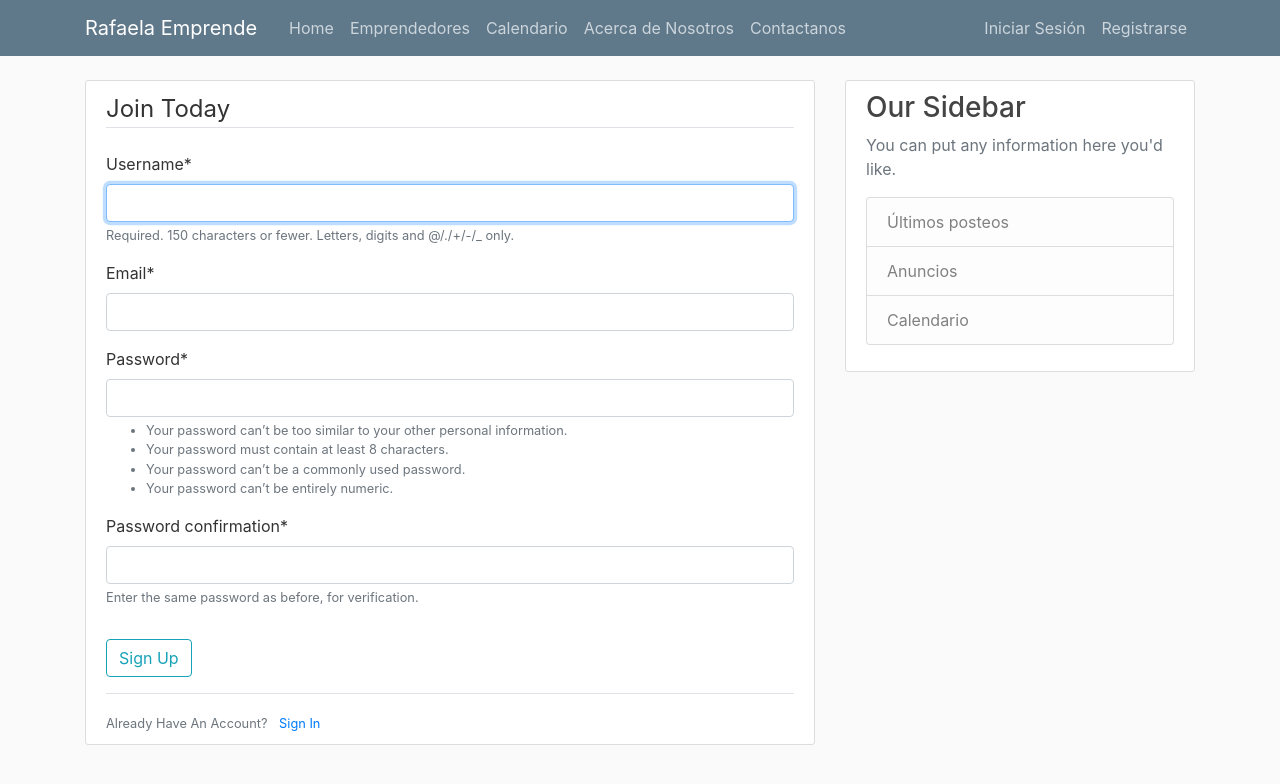
After one commit to FlorenciaGiay/TP_IW_Cassina_Cominotti_Giay_Knoll, a Django app: page /register/ in a window 1280 px wide. The commit adds this page. Shown: the top 784 px of the page. Run offline with Django 4.2, Linux system fonts and the light colour scheme; some libraries are stand-ins or nearby versions.

Commit message:
feat: register view

```diff
--- a/feed/templates/feed/base.html
+++ b/feed/templates/feed/base.html
@@ -36,7 +36,7 @@
             <!-- Navbar Right Side -->
             <div class="navbar-nav">
               <a class="nav-item nav-link" href="#">Iniciar Sesión</a>
-              <a class="nav-item nav-link" href="#">Registrarse</a>
+              <a class="nav-item nav-link" href="{% url 'register' %}">Registrarse</a>
             </div>
           </div>
         </div>
@@ -45,6 +45,13 @@
     <main role="main" class="container">
       <div class="row">
         <div class="col-md-8">
+          {% if messages %}
+            {% for message in messages %}
+              <div class="alert alert-{{ message.tags }}">
+                {{ message }}
+              </div>
+            {% endfor %}
+          {% endif %}
           {% block content %}{% endblock %}
         </div>
         <div class="col-md-4">
--- a/rafaela_emprende/settings.py
+++ b/rafaela_emprende/settings.py
@@ -32,6 +32,8 @@
 
 INSTALLED_APPS = [
     'feed.apps.FeedConfig',
+    'users.apps.UsersConfig',
+    'crispy_forms',
     'django.contrib.admin',
     'django.contrib.auth',
     'django.contrib.contenttypes',
@@ -122,3 +124,5 @@
 # https://docs.djangoproject.com/en/4.1/ref/settings/#default-auto-field
 
 DEFAULT_AUTO_FIELD = 'django.db.models.BigAutoField'
+
+CRISPY_TEMPLATE_PACK = 'bootstrap4'
--- a/rafaela_emprende/urls.py
+++ b/rafaela_emprende/urls.py
@@ -14,9 +14,11 @@
     2. Add a URL to urlpatterns:  path('blog/', include('blog.urls'))
 """
 from django.contrib import admin
+from users import views as user_views
 from django.urls import path, include
 
 urlpatterns = [
     path('admin/', admin.site.urls),
+    path('register/', user_views.register, name='register'),
     path('', include('feed.urls')),
 ]
--- a/requirements.txt
+++ b/requirements.txt
@@ -1 +1,2 @@
 Django
+django-crispy-forms
--- /dev/null
+++ b/users/forms.py
@@ -0,0 +1,11 @@
+from django import forms
+from django.contrib.auth.models import User
+from django.contrib.auth.forms import UserCreationForm
+
+
+class UserRegisterForm(UserCreationForm):
+    email = forms.EmailField()
+
+    class Meta:
+        model = User
+        fields = ['username', 'email', 'password1', 'password2']
--- /dev/null
+++ b/users/templates/users/register.html
@@ -0,0 +1,21 @@
+{% extends "feed/base.html" %}
+{% load crispy_forms_tags %}
+{% block content %}
+    <div class="content-section">
+        <form method="POST">
+            {% csrf_token %}
+            <fieldset class="form-group">
+                <legend class="border-bottom mb-4">Join Today</legend>
+                {{ form|crispy }}
+            </fieldset>
+            <div class="form-group">
+                <button class="btn btn-outline-info" type="submit">Sign Up</button>
+            </div>
+        </form>
+        <div class="border-top pt-3">
+            <small class="text-muted">
+                Already Have An Account? <a class="ml-2" href="#">Sign In</a>
+            </small>
+        </div>
+    </div>
+{% endblock content %}
--- a/users/views.py
+++ b/users/views.py
@@ -1,3 +1,16 @@
-from django.shortcuts import render
+from django.shortcuts import render, redirect
+from django.contrib import messages
+from .forms import UserRegisterForm
 
-# Create your views here.
+
+def register(request):
+    if request.method == 'POST':
+        form = UserRegisterForm(request.POST)
+        if form.is_valid():
+            form.save()
+            username = form.cleaned_data.get('username')
+            messages.success(request, f'Account created for {username}!')
+            return redirect('feed-home')
+    else:
+        form = UserRegisterForm()
+    return render(request, 'users/register.html', {'form': form})
```
